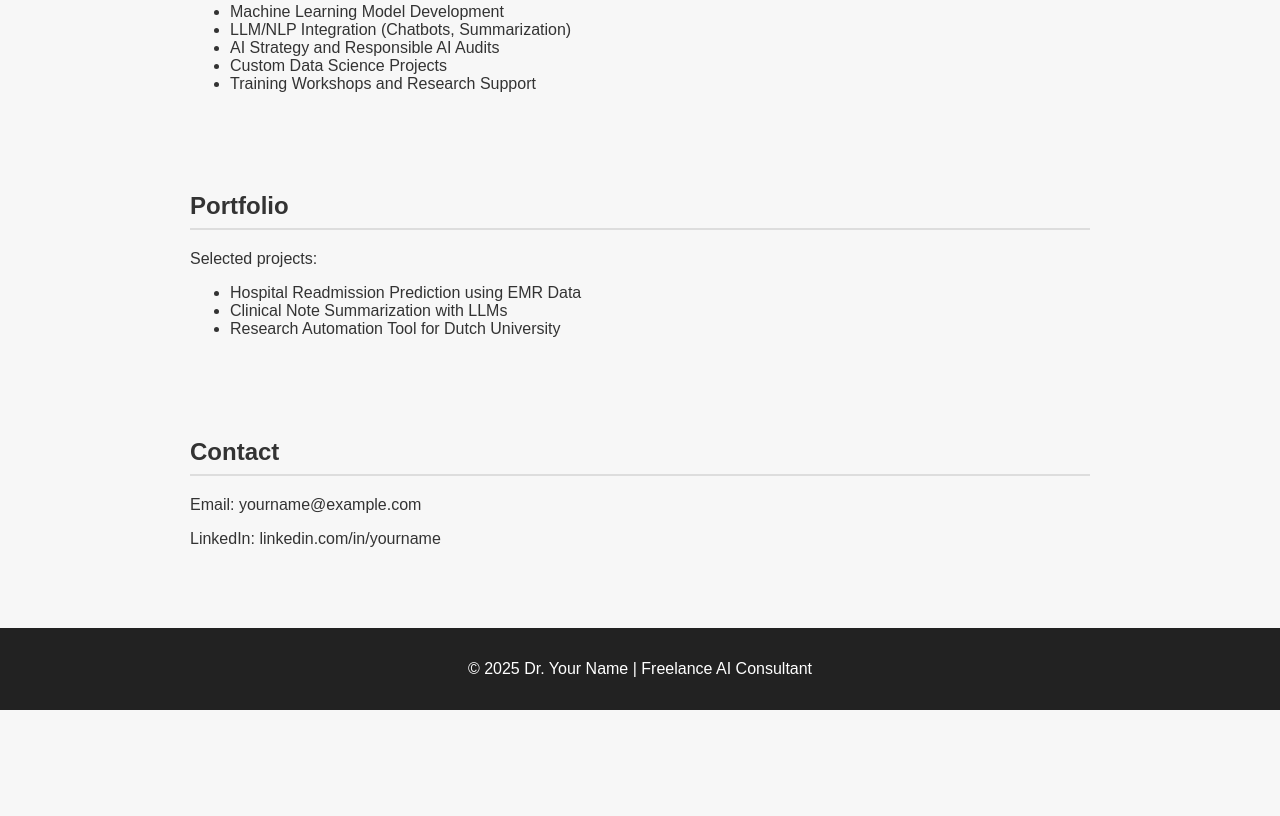
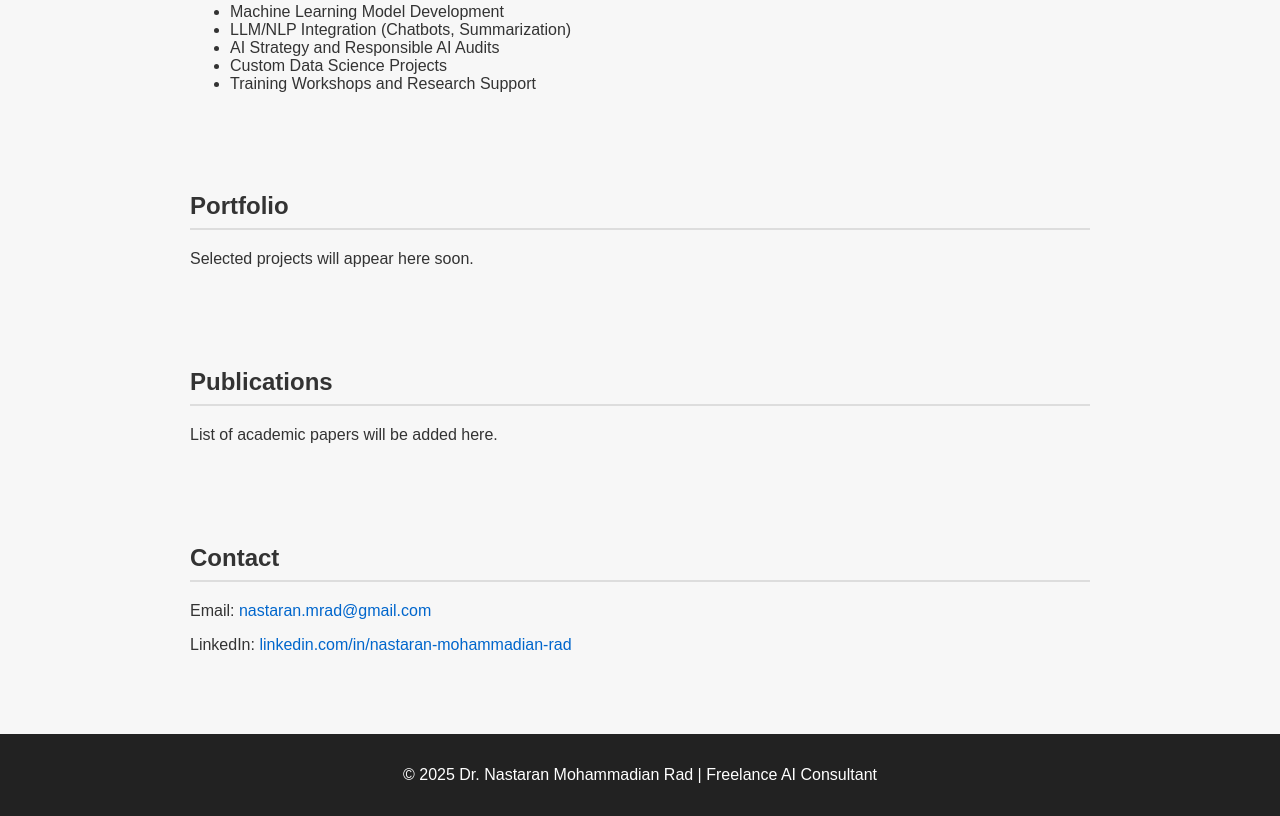
Before and after one commit to Nastaranrad/nastaranrad.github.io, a plain HTML site: page index.html in a window 1280 px wide. Shown: the part 479-1295 px from the top of the page. Before the commit the page ends 1189 px from the top, so only its background shows below. Drawn offline with Linux system fonts and the light colour scheme.

Commit message:
Update index.html

```diff
--- a/index.html
+++ b/index.html
@@ -1,10 +1,9 @@
-
 <!DOCTYPE html>
 <html lang="en">
 <head>
   <meta charset="UTF-8" />
   <meta name="viewport" content="width=device-width, initial-scale=1.0" />
-  <title>AI Freelancer - Dr. [Your Name]</title>
+  <title>Nastaran Mohammadian Rad - AI Freelancer</title>
   <style>
     body {
       font-family: Arial, sans-serif;
@@ -35,11 +34,15 @@
       padding: 1rem;
       margin-top: 2rem;
     }
+    a {
+      color: #0066cc;
+      text-decoration: none;
+    }
   </style>
 </head>
 <body>
   <header>
-    <h1>Dr. Your Name</h1>
+    <h1>Dr. Nastaran Mohammadian Rad</h1>
     <p>AI Consultant | Data Scientist | LLM Expert</p>
   </header>
 
@@ -63,22 +66,22 @@
 
   <section>
     <h2>Portfolio</h2>
-    <p>Selected projects:</p>
-    <ul>
-      <li>Hospital Readmission Prediction using EMR Data</li>
-      <li>Clinical Note Summarization with LLMs</li>
-      <li>Research Automation Tool for Dutch University</li>
-    </ul>
+    <p>Selected projects will appear here soon.</p>
+  </section>
+
+  <section>
+    <h2>Publications</h2>
+    <p>List of academic papers will be added here.</p>
   </section>
 
   <section>
     <h2>Contact</h2>
-    <p>Email: yourname@example.com</p>
-    <p>LinkedIn: linkedin.com/in/yourname</p>
+    <p>Email: <a href="mailto:nastaran.mrad@gmail.com">nastaran.mrad@gmail.com</a></p>
+    <p>LinkedIn: <a href="https://www.linkedin.com/in/nastaran-mohammadian-rad" target="_blank">linkedin.com/in/nastaran-mohammadian-rad</a></p>
   </section>
 
   <footer>
-    <p>&copy; 2025 Dr. Your Name | Freelance AI Consultant</p>
+    <p>&copy; 2025 Dr. Nastaran Mohammadian Rad | Freelance AI Consultant</p>
   </footer>
 </body>
 </html>
```
